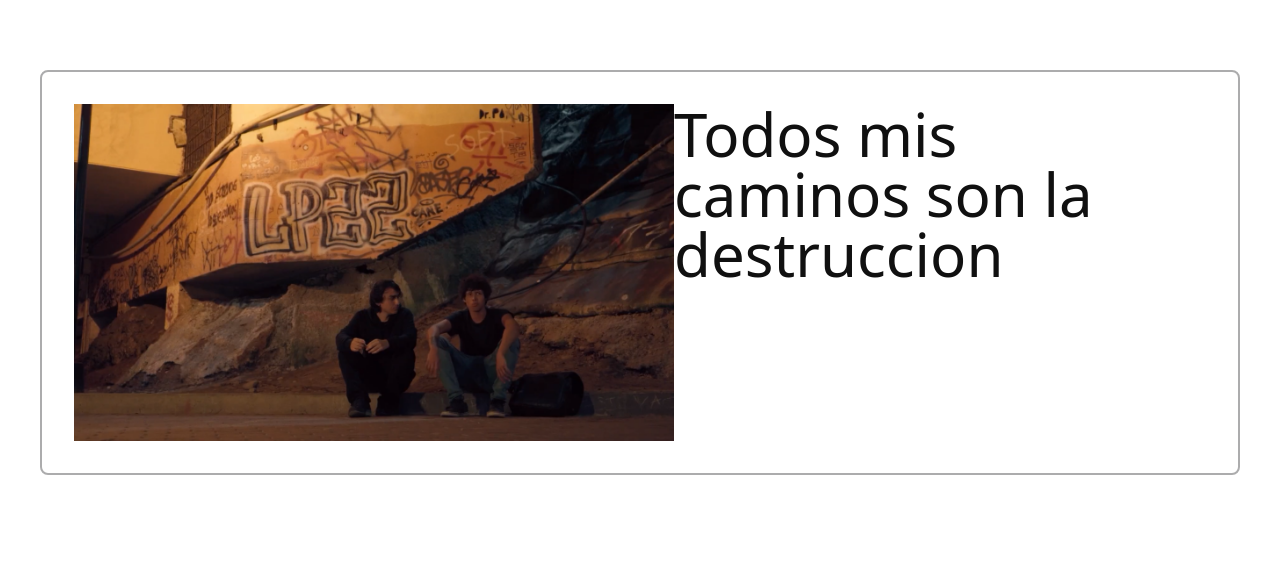
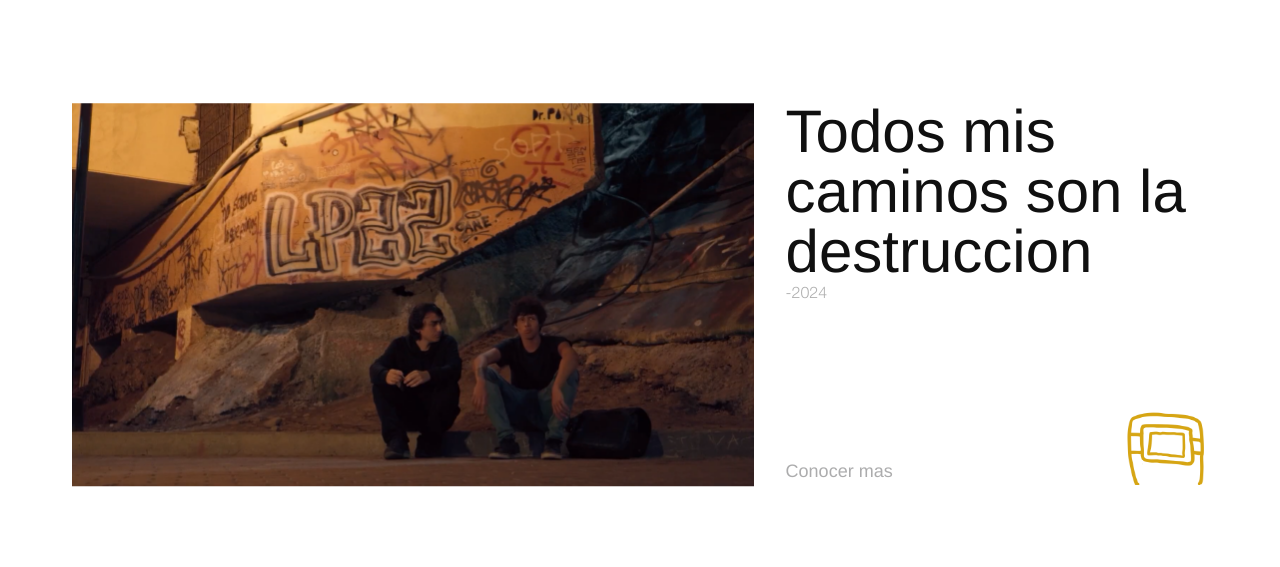
Before and after one commit to LaJuFA/pagina-ant, a React (Vite) app: page / in a window 1280 px wide. Shown: the part 858-1425 px from the top of the page. Built offline with nearby package versions, Linux system fonts and the light colour scheme.

Commit message:
Seccion caminos hecha

```diff
--- a/src/components/Caminos.jsx
+++ b/src/components/Caminos.jsx
@@ -2,20 +2,41 @@ import { useGSAP } from "@gsap/react";
 import gsap from "gsap";
 
 import imgUno from "../assets/caminos-uno.png";
+import Sonder from "../assets/zonderLogo.png";
 
 const Caminos = () => {
     useGSAP(() => {
         gsap.to('#title', {opacity: 1, y: 0})
+        gsap.to('#float', {
+            duration: 1,
+            y: 8,
+            ease: "power1.inOut",
+            repeat: -1,
+            yoyo: true
+        })
     })
 
   return (
     <section className="w-screen h-full common-padding overflow-hidden bg-white">
-        <div className="rounded-lg border-solid border-2 border-gray-300">
-            <div className="w-full md:flex px-8 py-8">
-                <img src={imgUno} alt="Escena" className="" width={600}/>
-                <h1 id="title" className="section-heading text-zinc">
-                    Todos mis caminos son la destruccion
-                </h1>
+        <div>
+            <div className="w-full md:flex px-8 py-8 gap-8">
+            <img id="float" src={imgUno} alt="Escena" className="w-3/5" width={400}/>
+                <div className='w-2/5 flex flex-col justify-between font-helvetica'>
+                    <div>
+                        <h1 id="title" className="section-heading text-zinc font-bold">
+                            Todos mis caminos son la destruccion
+                        </h1>
+                        <p className="text-gray-200">
+                            -2024
+                        </p>
+                    </div>
+                    <div className="flex justify-between items-end">
+                        <p className="text-gray-300 font-medium text-lg hover:text-zinc cursor-pointer transition">
+                            Conocer mas
+                        </p>
+                        <img src={Sonder} alt="SonderIcon" className="w-1/5" />
+                    </div>
+                </div>
             </div>
         </div>
     </section>
--- a/src/components/Hero.jsx
+++ /dev/null
@@ -1,7 +0,0 @@
-const Hero = () => {
-  return (
-    <div>Hero</div>
-  )
-}
-
-export default Hero
--- a/src/components/HeroComp.jsx
+++ b/src/components/HeroComp.jsx
@@ -1,4 +1,4 @@
-import React, {useState} from 'react';
+import {useState} from 'react';
 import heroVid1 from "../assets/TMCSLD.mp4";
 import heroVid2 from "../assets/bridgeDemo.mp4";
 import heroVid3 from "../assets/docDemo.mp4";
```
